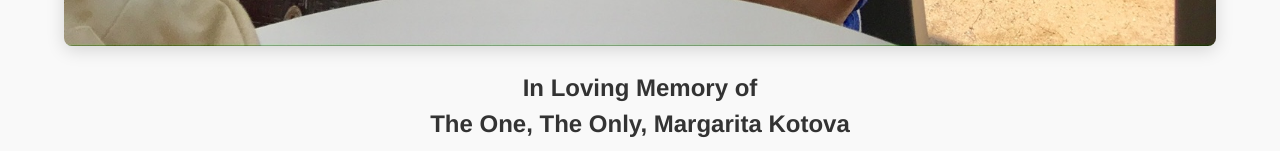
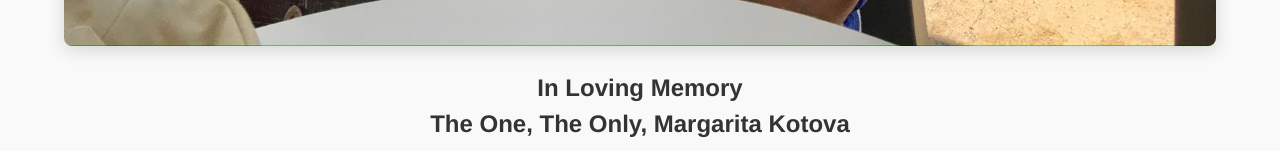
Before and after one commit to FreshSeat/Ritoulia, a plain HTML site: page index.html in a window 1280 px wide. Shown: the part 1141-1292 px from the top of the page. Drawn offline with Linux system fonts and the light colour scheme.

Commit message:
Update index.html

```diff
--- a/index.html
+++ b/index.html
@@ -40,7 +40,7 @@
   <img src="IMG_5409.JPG" alt="Margarita Kotova">
 
   <div class="text">
-    <div class="name">In Loving Memory of<br>The One, The Only, Margarita Kotova</div>
+    <div class="name">In Loving Memory<br>The One, The Only, Margarita Kotova</div>
     September 30, 1944 – November 17, 2025
   </div>
 </body>
```
